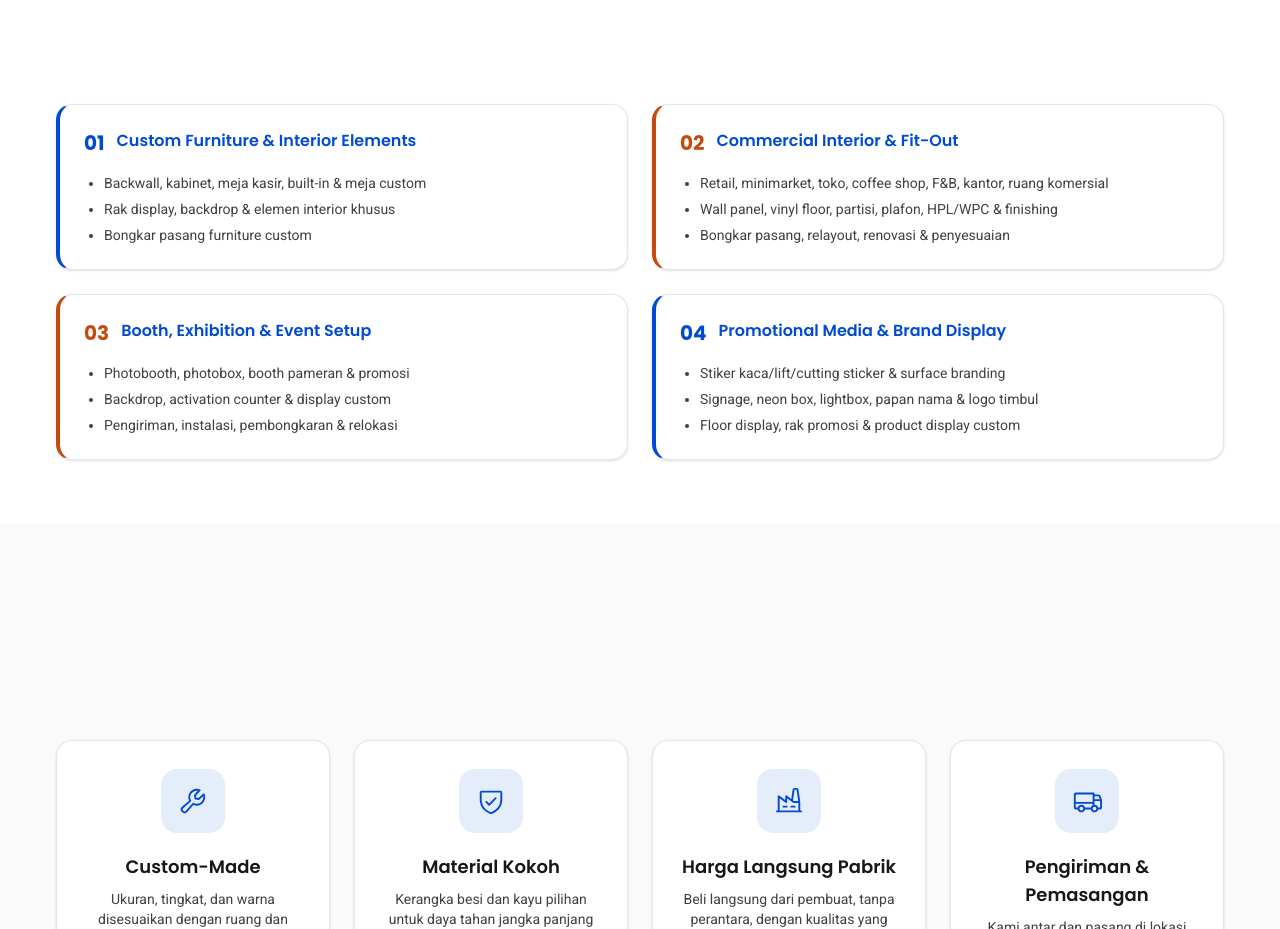
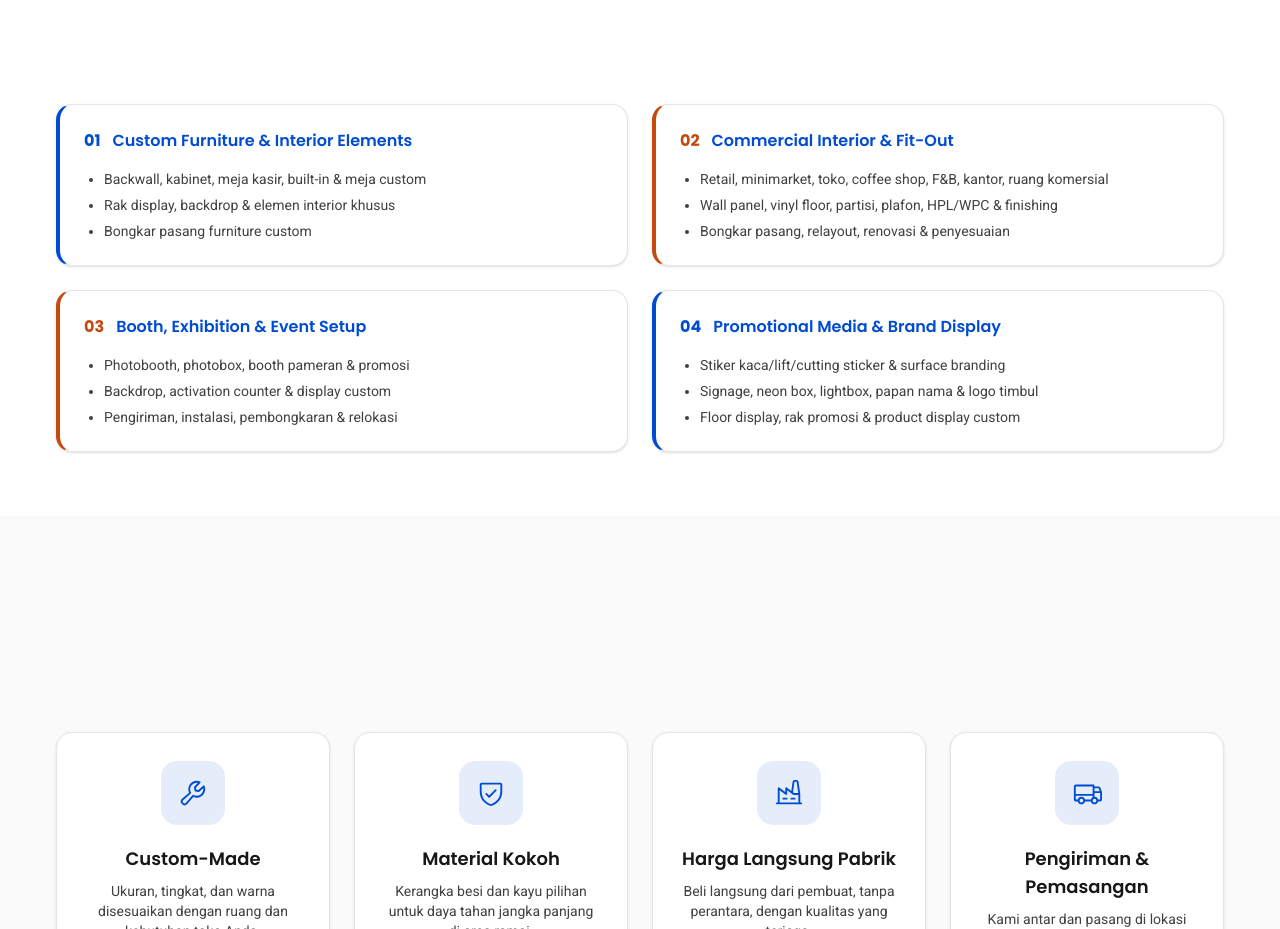
Before and after one commit to dedengine/kovaa-company-profile, a Next.js app in the folder website/: page / in a window 1280 px wide. Shown: the part 1220-2149 px from the top of the page. Built offline with nearby package versions, Linux system fonts and the light colour scheme.

Commit message:
fix: align service numbers and localize section title
Align pillar numbers with their titles using baseline alignment and equal type size. Change the section heading to Empat pilar layanan without a trailing period, with a matching period-free English copy.

```diff
--- a/website/components/services.tsx
+++ b/website/components/services.tsx
@@ -38,8 +38,8 @@ export function Services() {
               data-stagger
               className={`rounded-2xl border border-l-4 border-neutral-200 bg-white p-6 shadow-sm dark:border-neutral-800 dark:bg-neutral-900 ${accent.border}`}
             >
-              <div className="flex items-start gap-3">
-                <span className={`font-heading text-xl font-bold ${accent.number}`}>
+              <div className="flex items-baseline gap-3">
+                <span className={`font-heading text-base font-bold ${accent.number}`}>
                   {String(i + 1).padStart(2, '0')}
                 </span>
                 <h3 className="font-heading text-base font-semibold text-kovaa-blue dark:text-blue-300">
--- a/website/lib/i18n.ts
+++ b/website/lib/i18n.ts
@@ -46,7 +46,7 @@ export const dictionary = {
             body2: 'KOVAA mendukung proses mulai dari pemahaman kebutuhan, survei dan validasi lapangan, perencanaan teknis, produksi, hingga pengiriman dan instalasi sesuai lingkup pekerjaan yang disepakati.',
         },
         services: {
-            title: 'Four service pillars.',
+            title: 'Empat pilar layanan',
             subtitle: 'Empat area layanan yang dapat saling terhubung dalam satu kebutuhan proyek.',
             items: [
                 {
@@ -206,7 +206,7 @@ export const dictionary = {
             body2: 'KOVAA supports the process from understanding your needs, on-site surveys and validation, technical planning, and production through delivery and installation according to the agreed scope of work.',
         },
         services: {
-            title: 'Four service pillars.',
+            title: 'Four service pillars',
             subtitle: 'Four service areas that can connect within a single project need.',
             items: [
                 {
```
Also changed, not shown: 1 other file (tests, documents, lock files or other folders).
